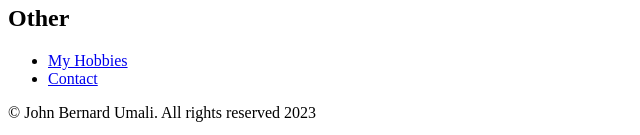
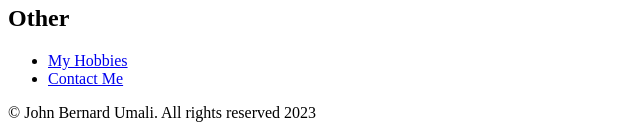
Before and after one commit to bernardumali/html-Resume, a plain HTML site: page index.html in a window 1280 px wide. Shown: the part 981-1116 px from the top of the page, 0-640 px from the left. Drawn offline with Linux system fonts and the light colour scheme.

Commit message:
Update index.html

```diff
--- a/index.html
+++ b/index.html
@@ -42,7 +42,7 @@
     <h2>Other</h2>
     <ul>
         <li><a href="./Hobbies.html">My Hobbies</a></li>
-        <li><a href="./contact.html">Contact <Menu></Menu></a></li>
+        <li><a href="./contact.html">Contact Me</a></li>
     </ul>
     <footer>
         <p>© John Bernard Umali. All rights reserved 2023</p>
```
